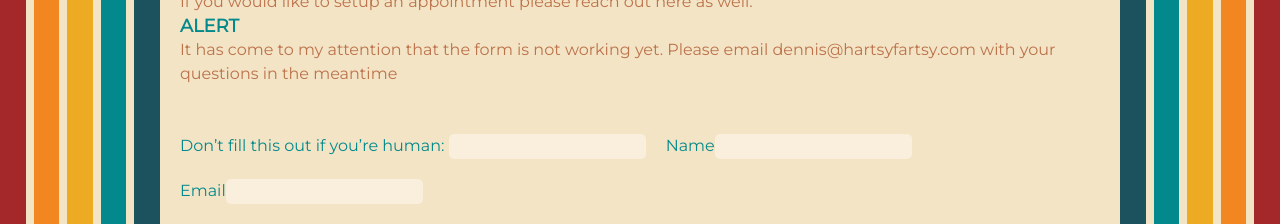
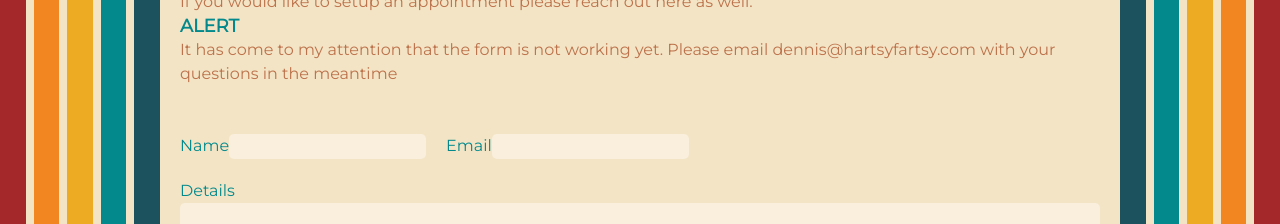
Before and after one commit to TheComeBackGuy/Caricature-Couch, a Next.js app: page /Contact in a window 1280 px wide. Shown: the part 840-1064 px from the top of the page. Built offline with nearby package versions, Linux system fonts and the light colour scheme; a web font is replaced by a local one.

Commit message:
contact form work

```diff
--- a/src/app/Contact/page.jsx
+++ b/src/app/Contact/page.jsx
@@ -140,13 +140,7 @@ export default function Contact() {
               flexFlow: "row wrap",
             }}
           >
-            <p type="hidden">
-              <label>
-                Don’t fill this out if you’re human:{" "}
-                <input name="bot-field" type="text" />
-              </label>
-            </p>
-            <input type="hidden" name="form-name" value="contact" />
+            <input type="hidden" name="form-name" value="Couch Contact" />
             <label>
               Name
               <input
@@ -182,7 +176,7 @@ export default function Contact() {
                 }}
               ></textarea>
               <cite className="error" style={{ display: warning }}>
-                Looks like you've got some missing info there.{" "}
+                Looks like you've got some missing info there.
               </cite>
             </label>{" "}
             <button className="submit" submit="true">
```
